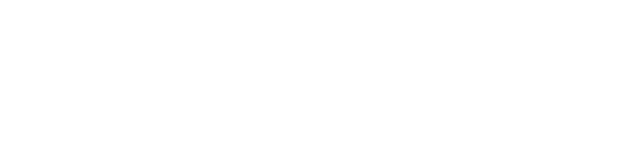
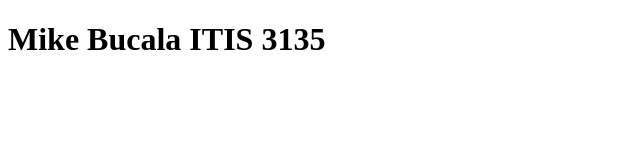
Before and after one commit to mikebucala/mikebucala.github.io, a plain HTML site: page itis3135/first_website/index.html in a window 1280 px wide. Shown: the whole page, without its empty margins (0-640 px from the left). Drawn offline with Linux system fonts and the light colour scheme.

Commit message:
Update index.html

```diff
--- a/itis3135/first_website/index.html
+++ b/itis3135/first_website/index.html
@@ -6,7 +6,7 @@
 
   <body>
 
-    <header></header>
+    <header> <h1> Mike Bucala ITIS 3135 </h1> </header>
 
     <main></main>
 
```
